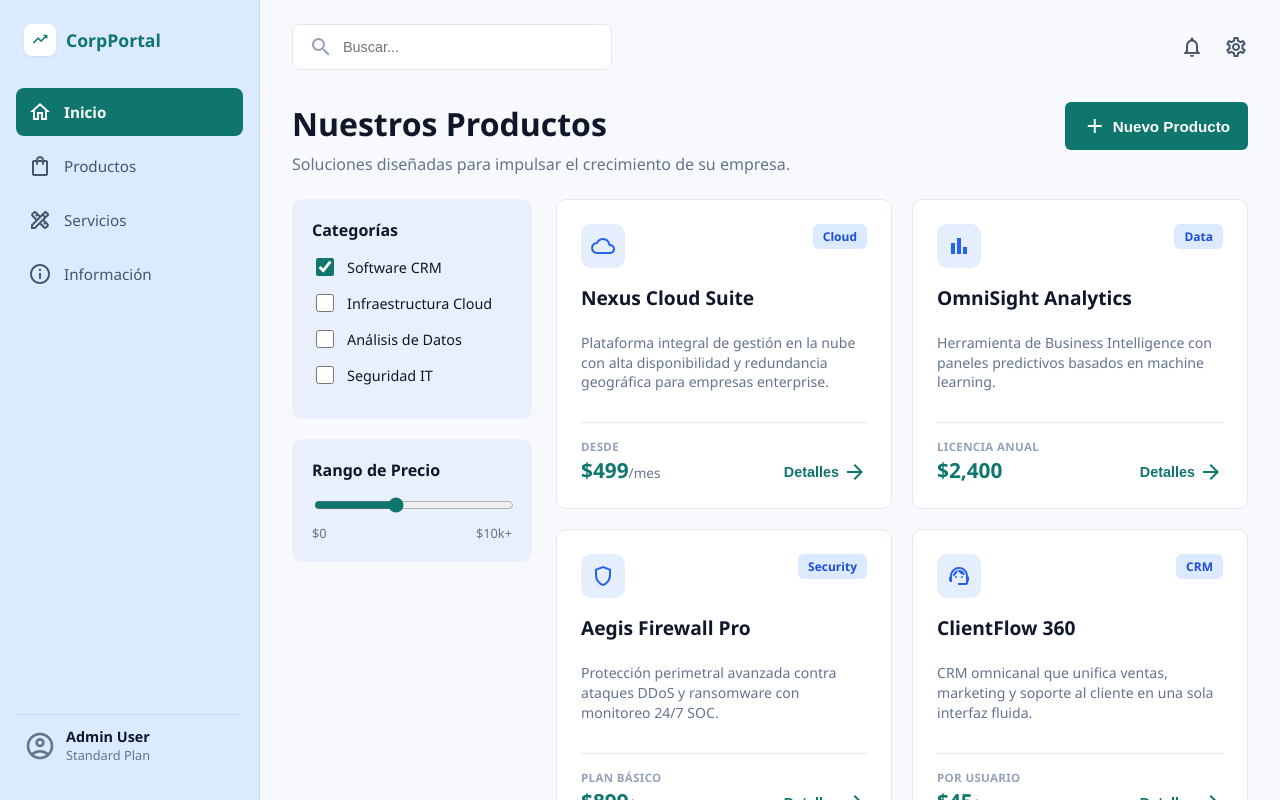
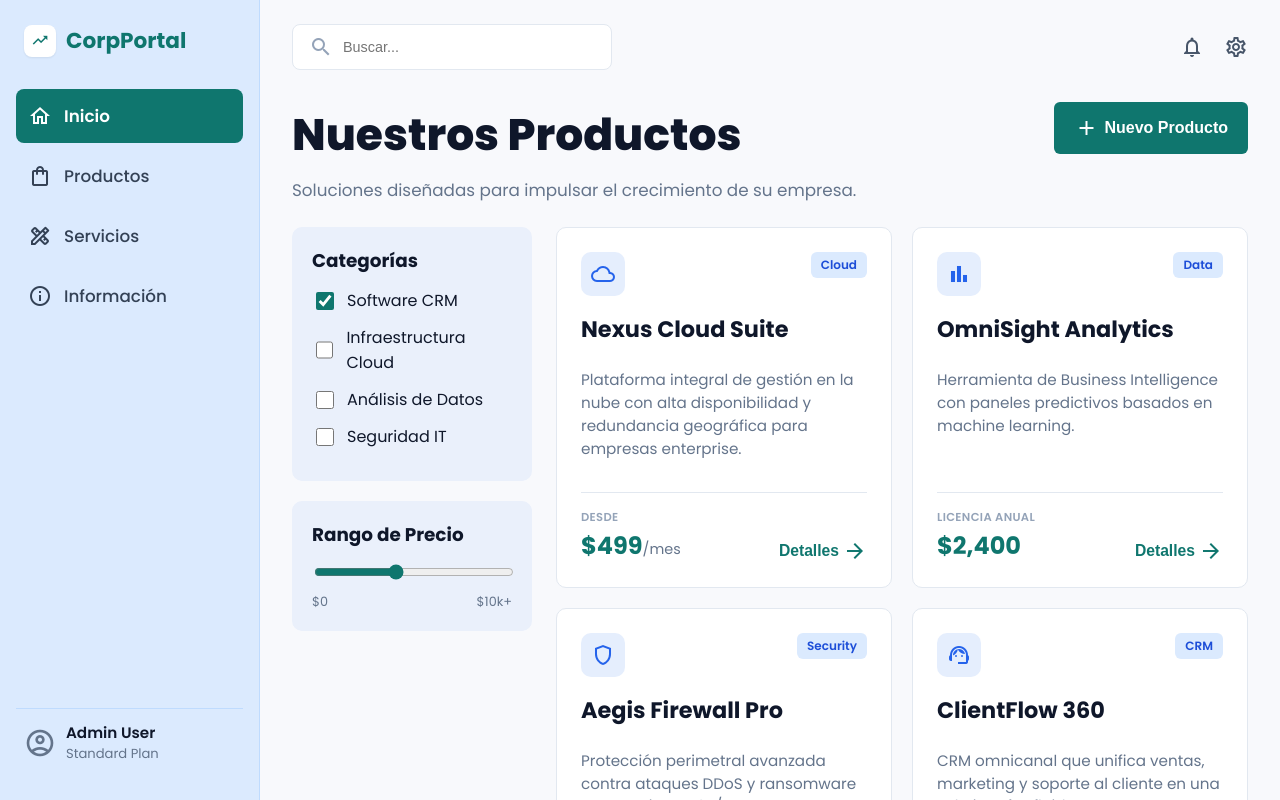
Before and after one commit to ElBatu12/vista-productos, a React (Vite) app: page / in a window 1280 px wide. Shown: the top 800 px of the page. Built offline with nearby package versions, Linux system fonts and the light colour scheme.

Commit message:
Actualizar tipografia a Poppins y ajustar tamaños de texto

```diff
--- a/index.html
+++ b/index.html
@@ -2,6 +2,12 @@
 <html lang="es">
   <head>
     <meta charset="UTF-8" />
+    <link rel="preconnect" href="https://fonts.googleapis.com" />
+    <link rel="preconnect" href="https://fonts.gstatic.com" crossorigin />
+    <link
+      href="https://fonts.googleapis.com/css2?family=Poppins:wght@400;500;600;700;800&display=swap"
+      rel="stylesheet"
+    />
     <link rel="stylesheet" href="https://fonts.googleapis.com/icon?family=Material+Icons+Outlined" />
     <meta name="viewport" content="width=device-width, initial-scale=1.0" />
     <title>Vista de Productos</title>
--- a/src/App.css
+++ b/src/App.css
@@ -4,7 +4,7 @@
 
 body {
   margin: 0;
-  font-family: "Segoe UI", Roboto, Arial, sans-serif;
+  font-family: "Poppins", "Segoe UI", Roboto, Arial, sans-serif;
   background-color: #f8f9fc;
   color: #0f172a;
 }
@@ -35,7 +35,7 @@ body {
   align-items: center;
   gap: 10px;
   font-weight: 700;
-  font-size: 1.1rem;
+  font-size: 1.35rem;
   color: #0f766e;
   margin-bottom: 32px;
   padding: 0 8px;
@@ -68,11 +68,12 @@ body {
   display: flex;
   align-items: center;
   gap: 12px;
-  padding: 12px 12px;
+  padding: 14px 12px;
   border-radius: 8px;
-  color: #475569;
+  color: #334155;
   cursor: pointer;
-  font-size: 0.95rem;
+  font-size: 1.05rem;
+  font-weight: 500;
 }
 
 .sidebar-nav-item:hover {
@@ -102,12 +103,12 @@ body {
 .user-name {
   margin: 0;
   font-weight: 600;
-  font-size: 0.9rem;
+  font-size: 0.95rem;
 }
 
 .user-plan {
   margin: 0;
-  font-size: 0.8rem;
+  font-size: 0.82rem;
   color: #64748b;
 }
 
@@ -161,13 +162,15 @@ body {
 }
 
 .products-header h1 {
-  margin: 0 0 8px;
-  font-size: 2rem;
+  margin: 0 0 10px;
+  font-size: 2.75rem;
+  font-weight: 800;
 }
 
 .products-header p {
   margin: 0;
   color: #64748b;
+  font-size: 1.05rem;
 }
 
 .new-product-btn {
@@ -177,10 +180,10 @@ body {
   background-color: #0f766e;
   color: #fff;
   border: none;
-  padding: 12px 18px;
+  padding: 14px 20px;
   border-radius: 6px;
   cursor: pointer;
-  font-size: 0.95rem;
+  font-size: 1rem;
   font-weight: 600;
   white-space: nowrap;
 }
@@ -209,7 +212,8 @@ body {
 
 .filter-block h4 {
   margin: 0 0 14px;
-  font-size: 1rem;
+  font-size: 1.15rem;
+  font-weight: 700;
 }
 
 .category-list {
@@ -223,7 +227,7 @@ body {
   align-items: center;
   gap: 10px;
   margin-bottom: 12px;
-  font-size: 0.9rem;
+  font-size: 1rem;
 }
 
 .category-list input[type="checkbox"] {
@@ -292,14 +296,15 @@ body {
 
 .product-card h3 {
   margin: 0 0 8px;
-  font-size: 1.2rem;
+  font-size: 1.4rem;
+  font-weight: 700;
 }
 
 .product-description {
-  font-size: 0.88rem;
+  font-size: 0.95rem;
   color: #64748b;
   flex-grow: 1;
-  line-height: 1.4;
+  line-height: 1.5;
 }
 
 .product-card hr {
@@ -324,13 +329,13 @@ body {
 
 .product-price {
   margin: 0;
-  font-size: 1.3rem;
+  font-size: 1.5rem;
   font-weight: 700;
   color: #0f766e;
 }
 
 .price-suffix {
-  font-size: 0.85rem;
+  font-size: 0.9rem;
   font-weight: 400;
   color: #64748b;
 }
@@ -343,7 +348,7 @@ body {
   border: none;
   color: #0f766e;
   cursor: pointer;
-  font-size: 0.9rem;
+  font-size: 0.98rem;
   font-weight: 600;
   padding: 0;
 }
```
